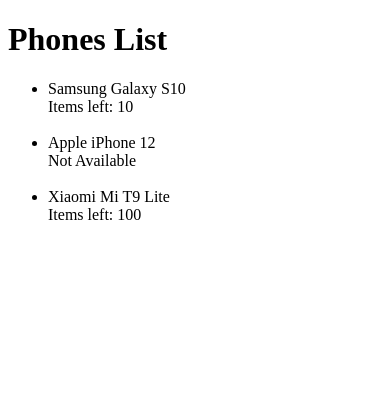
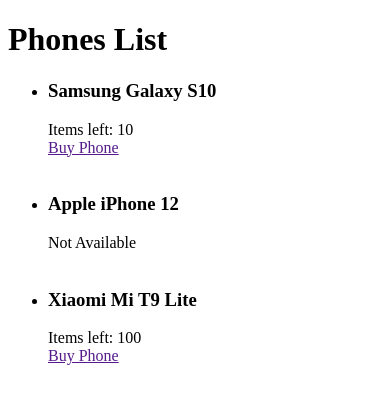
Before and after one commit to ivo-bass/web_softuni, a Django app: page /cities/phones/ in a window 390 px wide. Shown: the top 404 px of the page. Run offline with Django 3.2, Linux system fonts and the light colour scheme; data comes from the database, SQL or seed files in the repository.

Commit message:
refactor phones.html

```diff
--- a/templates/phones.html
+++ b/templates/phones.html
@@ -11,11 +11,11 @@
 <ul>
     {% for phone in phones %}
         <li>
-            {{ phone.company }} {{ phone.series }} {{ phone.model }}
-            <br/>
+            <h3>{{ phone.company }} {{ phone.series }} {{ phone.model }}</h3>
             <span>
                 {% if phone.available %}
                     Items left: {{ phone.count }}
+                    <br/><a href="" class="btn cta-buy">Buy Phone</a>
                 {% else %}
                     Not Available
                 {% endif %}
```
